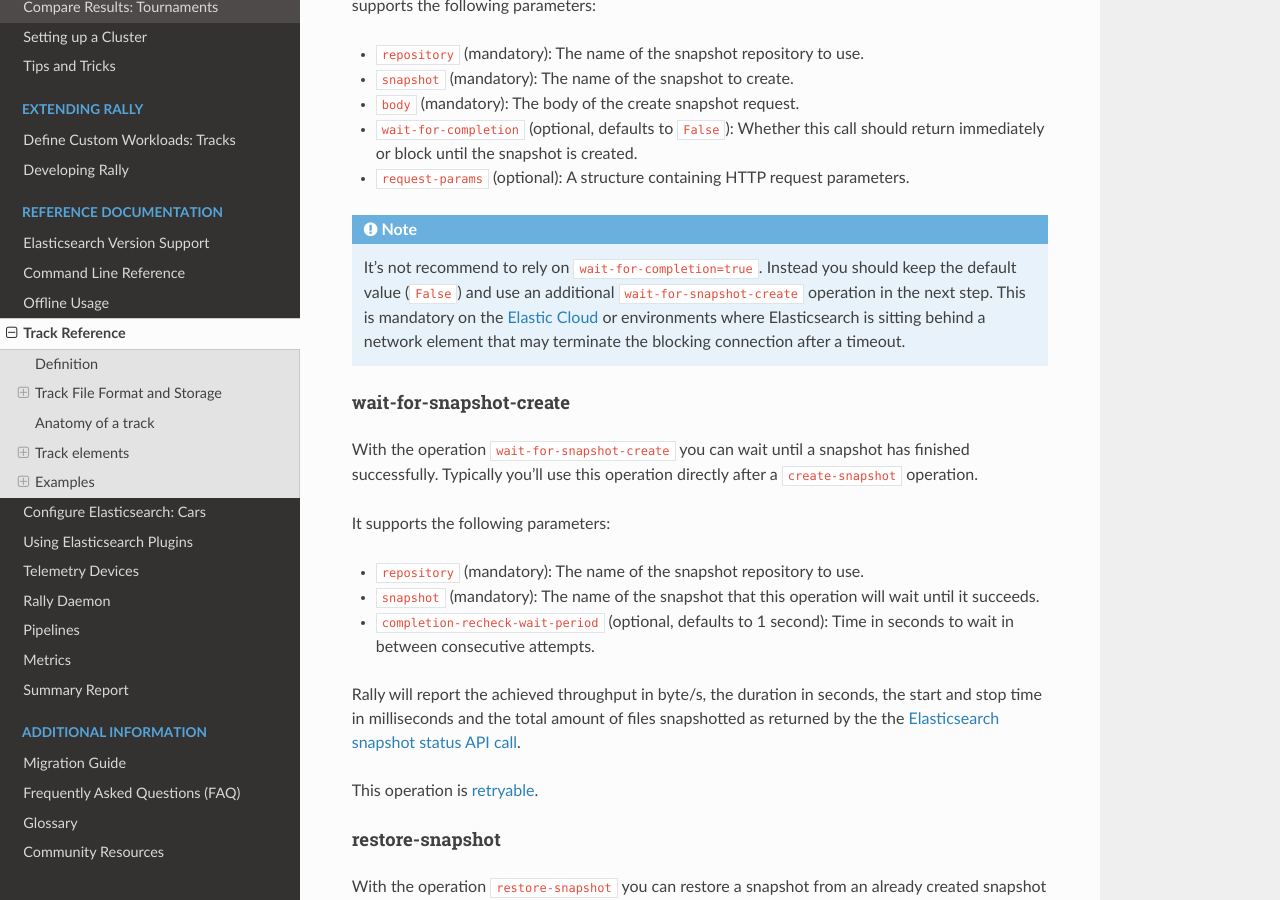
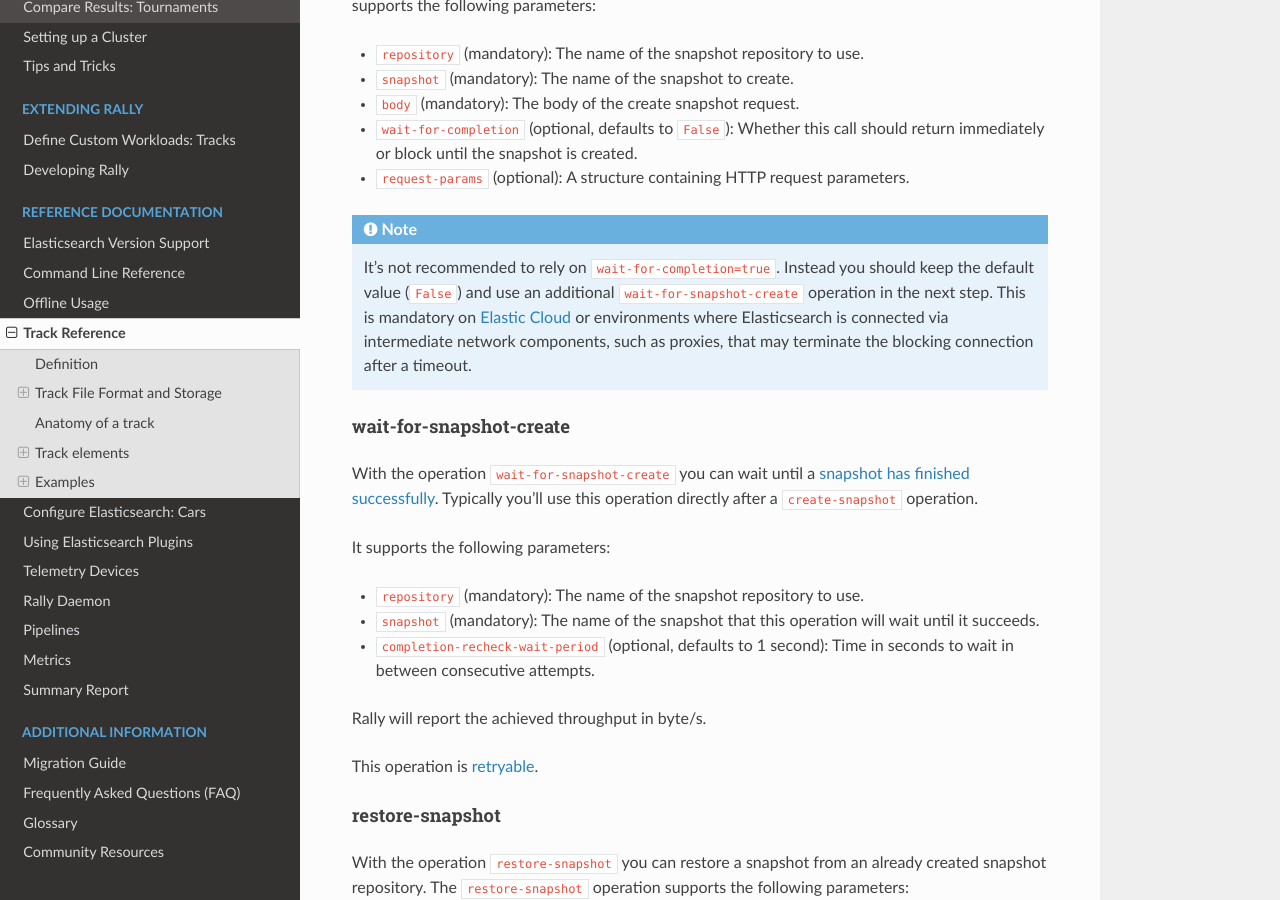
Before and after one commit to elastic/rally, a Sphinx documentation site: the page built from docs/track.rst, in a window 1280 px wide and 900 px high, scrolled down 33201 px. Built offline with Sphinx 7.4.7 and the Read the Docs theme 2.0.0, drawn with Linux system fonts in a browser that asks for light colours.

Commit message:
Address PR comments

```diff
--- a/docs/track.rst
+++ b/docs/track.rst
@@ -1119,13 +1119,13 @@ With the operation ``create-snapshot`` you can `create a snapshot <https://www.e
 * ``request-params`` (optional): A structure containing HTTP request parameters.
 
 .. note::
-    It's not recommend to rely on ``wait-for-completion=true``. Instead you should keep the default value (``False``) and use an additional ``wait-for-snapshot-create`` operation in the next step.
-    This is mandatory on the `Elastic Cloud <https://www.elastic.co/cloud>`_ or environments where Elasticsearch is sitting behind a network element that may terminate the blocking connection after a timeout.
+    It's not recommended to rely on ``wait-for-completion=true``. Instead you should keep the default value (``False``) and use an additional ``wait-for-snapshot-create`` operation in the next step.
+    This is mandatory on `Elastic Cloud <https://www.elastic.co/cloud>`_ or environments where Elasticsearch is connected via intermediate network components, such as proxies, that may terminate the blocking connection after a timeout.
 
 wait-for-snapshot-create
 ~~~~~~~~~~~~~~~~~~~~~~~~
 
-With the operation ``wait-for-snapshot-create`` you can wait until a snapshot has finished successfully.
+With the operation ``wait-for-snapshot-create`` you can wait until a `snapshot has finished successfully <https://www.elastic.co/guide/en/elasticsearch/reference/current/get-snapshot-status-api.html>`_.
 Typically you'll use this operation directly after a ``create-snapshot`` operation.
 
 It supports the following parameters:
@@ -1134,7 +1134,7 @@ It supports the following parameters:
 * ``snapshot`` (mandatory): The name of the snapshot that this operation will wait until it succeeds.
 * ``completion-recheck-wait-period`` (optional, defaults to 1 second): Time in seconds to wait in between consecutive attempts.
 
-Rally will report the achieved throughput in byte/s, the duration in seconds, the start and stop time in milliseconds and the total amount of files snapshotted as returned by the the `Elasticsearch snapshot status API call <https://www.elastic.co/guide/en/elasticsearch/reference/current/get-snapshot-status-api.html>`_.
+Rally will report the achieved throughput in byte/s.
 
 This operation is :ref:`retryable <track_operations>`.
 
```
Also changed, not shown: 3 other files.
